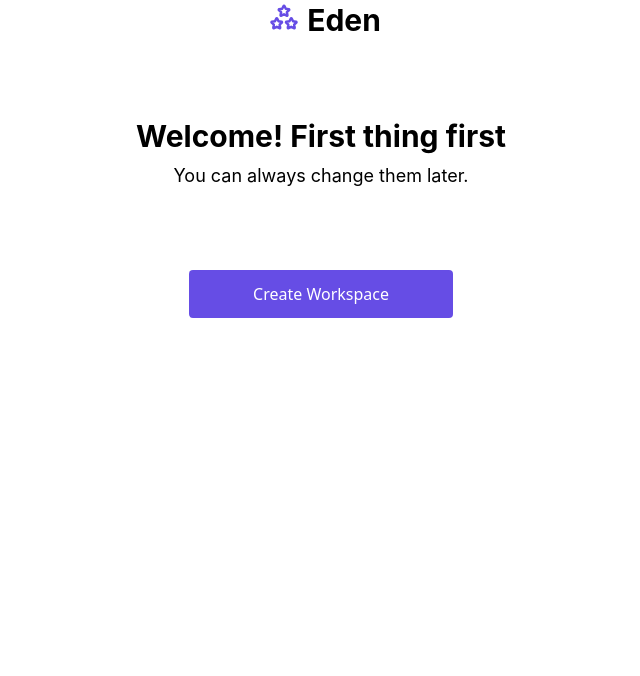
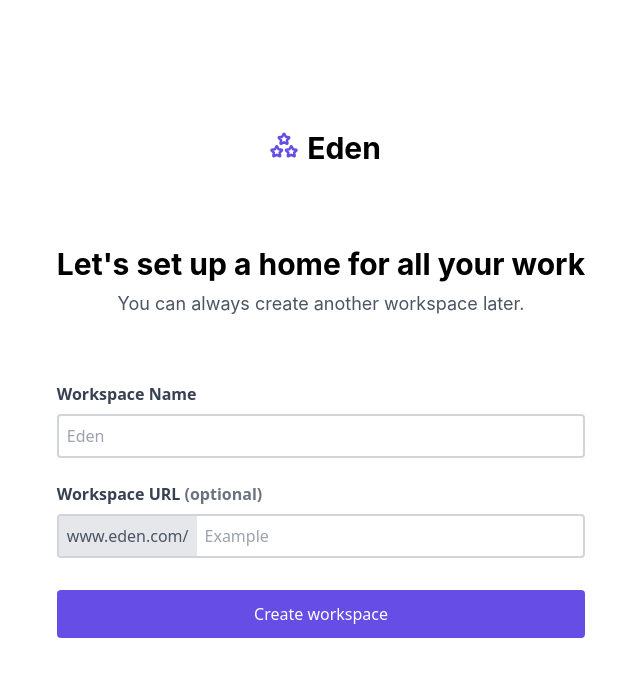
Before and after one commit to VanshSh/cutshortassignment, a React (Create React App) app: page /setup in a window 1280 px wide. Shown: the top 676 px of the page, without its empty margins (319-959 px from the left). Built offline with nearby package versions, Linux system fonts and the light colour scheme.

Commit message:
feat: :sparkles: Add Setup page

```diff
--- a/package.json
+++ b/package.json
@@ -9,6 +9,7 @@
     "react": "^18.2.0",
     "react-dom": "^18.2.0",
     "react-icons": "^4.4.0",
+    "react-router-dom": "^6.4.0",
     "react-scripts": "5.0.1",
     "web-vitals": "^2.1.4"
   },
--- a/src/App.js
+++ b/src/App.js
@@ -1,16 +1,24 @@
 import Button from './components/Button'
 import Header from './components/Header'
 import Headline from './components/Headline'
+import { BrowserRouter, Routes, Route } from 'react-router-dom'
+import Home from './pages/Home'
+import Setup from './pages/Setup'
+import Planning from './pages/Planning'
+import Congratulation from './pages/Congratulation'
 
 function App() {
     return (
-        <div className='flex flex-col h-[40vh] justify-center items-center  '>
+        <div className='flex flex-col h-[100vh] justify-center items-center  '>
             <Header />
-            <Headline
-                mainHeading='Welcome! First thing first'
-                subHeading='You can always change them later.'
-            />
-            <Button title='Create Workspace' />
+            <BrowserRouter>
+                <Routes>
+                    <Route path='/' element={<Home />} />
+                    <Route path='setup' element={<Setup />} />
+                    <Route path='planning' element={<Planning />} />
+                    <Route path='congratulation' element={<Congratulation />} />
+                </Routes>
+            </BrowserRouter>
         </div>
     )
 }
--- a/src/components/Button.js
+++ b/src/components/Button.js
@@ -1,11 +1,13 @@
 import React from 'react'
+import { useNavigate } from 'react-router-dom'
 
-const Button = ({ title }) => {
+const Button = ({ title, path }) => {
+    const navigate = useNavigate()
     return (
         <button
-            onClick={() => {}}
+            onClick={() => navigate(path)}
             className='bg-[#664de5] text-white text-md
-         px-16 rounded cursor-pointer py-3'
+         px-16 rounded cursor-pointer my-8 py-3 items-center justify-center flex'
         >
             {title}
         </button>
--- a/src/components/Headline.js
+++ b/src/components/Headline.js
@@ -2,9 +2,9 @@ import React from 'react'
 
 const Headline = ({ mainHeading, subHeading }) => {
     return (
-        <main className='text-center font-[inter] mb-20'>
+        <main className='text-center font-[inter] mb-14 '>
             <h1 className='text-3xl font-bold '>{mainHeading}</h1>
-            <h4 className='mt-2 text-lg'>{subHeading}</h4>
+            <h4 className='mt-2 text-lg text-gray-600'>{subHeading}</h4>
         </main>
     )
 }
--- a/src/index.css
+++ b/src/index.css
@@ -1,3 +1,7 @@
 @tailwind base;
 @tailwind components;
 @tailwind utilities;
+
+* {
+ /* border: 1px solid red */
+}
--- /dev/null
+++ b/src/pages/Congratulation.js
@@ -0,0 +1,7 @@
+import React from 'react'
+
+const Congratulation = () => {
+    return <div>Congratulation</div>
+}
+
+export default Congratulation
--- /dev/null
+++ b/src/pages/Home.js
@@ -0,0 +1,43 @@
+import React from 'react'
+import Button from '../components/Button'
+import Headline from '../components/Headline'
+
+const Home = () => {
+    return (
+        <div>
+            <Headline
+                mainHeading='Welcome! First things first..'
+                subHeading='You can always change them later.'
+            />
+
+            <form action='' className='flex flex-col '>
+                <label
+                    htmlFor='fullName'
+                    className='text-md my-2 font-semibold text-gray-700'
+                >
+                    Full Name
+                </label>
+                <input
+                    type='text'
+                    className='border-2 rounded border-gray-300 p-2'
+                    placeholder='Steve Jobs'
+                />
+                <label
+                    htmlFor='displayName'
+                    className='text-md mb-2 mt-6 font-semibold text-gray-700'
+                >
+                    Display Name
+                </label>
+                <input
+                    type='text'
+                    className='border-2 rounded border-gray-300 p-2'
+                    placeholder='Steve'
+                />
+
+                <Button title='Create workspace' path='/setup' />
+            </form>
+        </div>
+    )
+}
+
+export default Home
--- /dev/null
+++ b/src/pages/Planning.js
@@ -0,0 +1,7 @@
+import React from 'react'
+
+const Planning = () => {
+    return <div>Planning</div>
+}
+
+export default Planning
--- /dev/null
+++ b/src/pages/Setup.js
@@ -0,0 +1,51 @@
+import React from 'react'
+import Button from '../components/Button'
+import Headline from '../components/Headline'
+
+const Setup = () => {
+    return (
+        <div>
+            <Headline
+                mainHeading={`Let's set up a home for all your work`}
+                subHeading='You can always create another workspace later.'
+            />
+
+            <form action='' className='flex flex-col '>
+                <label
+                    htmlFor='workspaceName'
+                    className='text-md my-2 font-semibold text-gray-700'
+                >
+                    Workspace Name
+                </label>
+                <input
+                    type='text'
+                    className='border-2 rounded border-gray-300 p-2'
+                    placeholder='Eden'
+                />
+                <label
+                    htmlFor='workspaceUrl'
+                    className='text-md mb-2 mt-6 font-semibold text-gray-700'
+                >
+                    Workspace URL{' '}
+                    <span className='text-gray-500'>(optional)</span>
+                </label>
+
+                <div className='flex items-center justify-center border-2 rounded border-gray-300'>
+                    <span className='bg-gray-200 text-gray-600 p-2'>
+                        www.eden.com/
+                    </span>
+
+                    <input
+                        type='text'
+                        className=' flex flex-1 ml-2'
+                        placeholder='Example'
+                    />
+                </div>
+
+                <Button title='Create workspace' path='/planning' />
+            </form>
+        </div>
+    )
+}
+
+export default Setup
```
Also changed, not shown: 1 other file (tests, documents, lock files or other folders).
